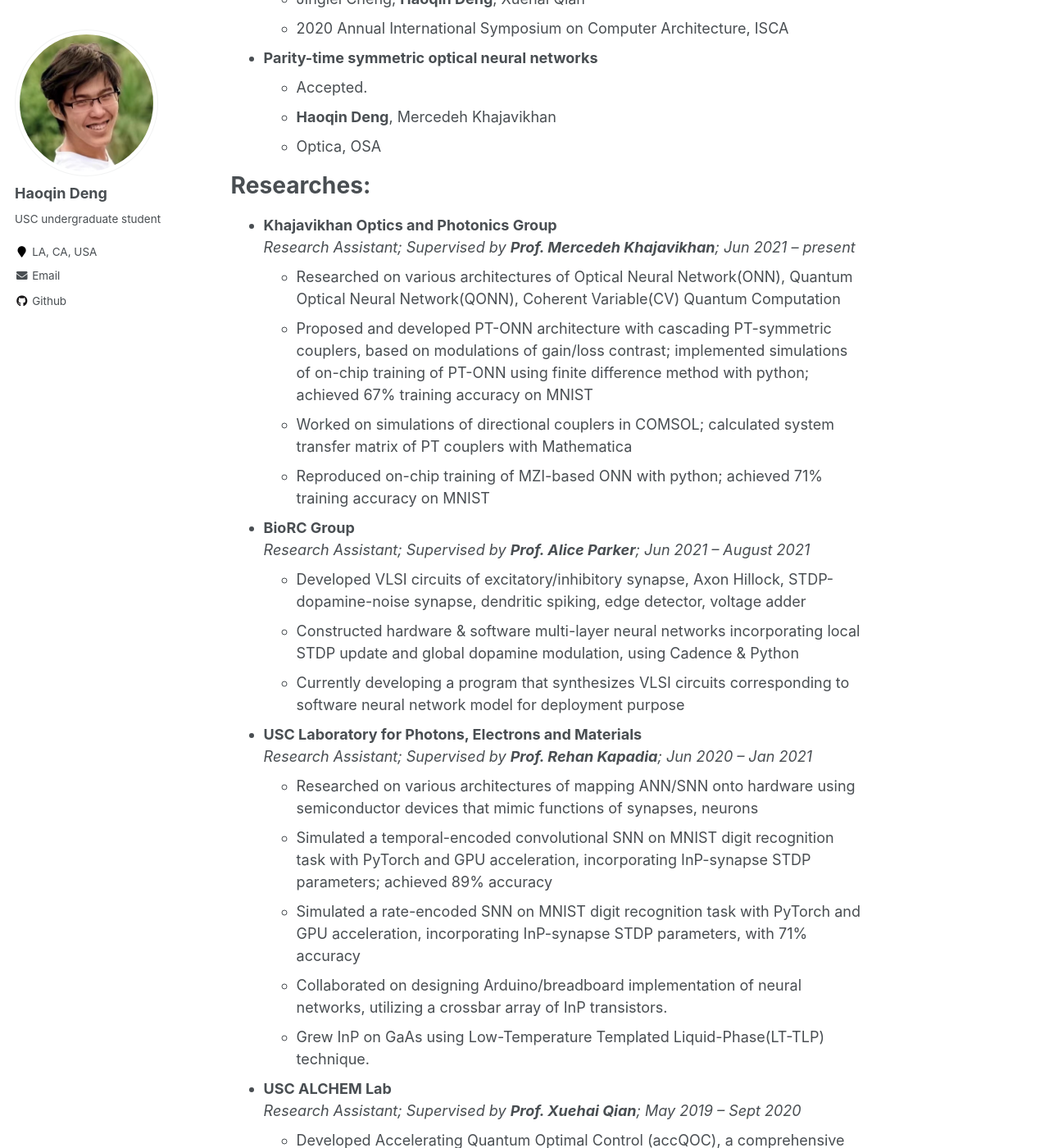
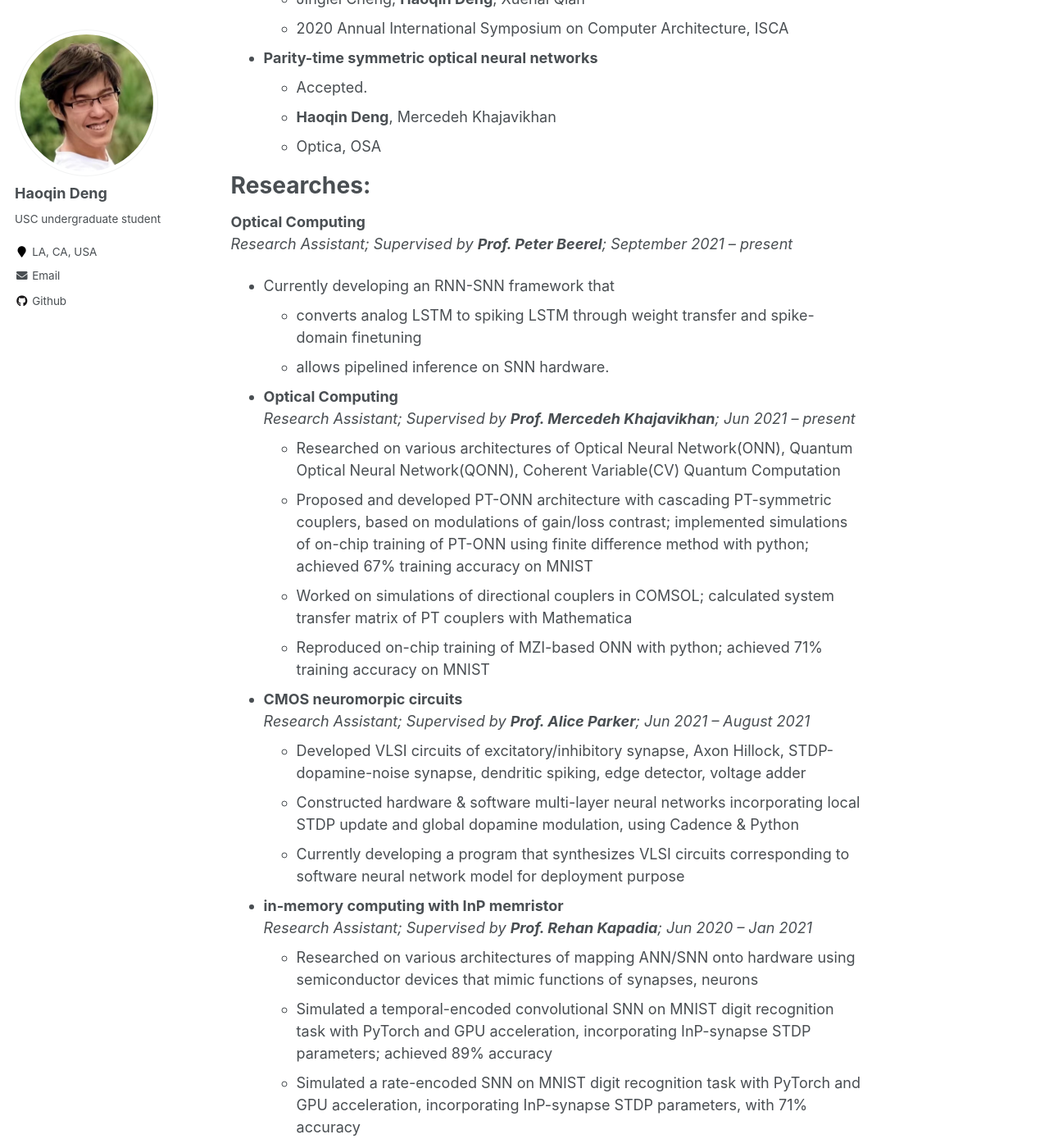
Before and after one commit to haoqindeng/haoqindeng.github.io, a Jekyll site: the page built from _pages/about.md, in a window 1280 px wide and 1400 px high, scrolled down 771 px. Shown: the whole window at 82% size. Built offline with Jekyll 4.4.1, drawn with Linux system fonts in a browser that asks for light colours; some of the changed text lies outside the part shown.

Commit message:
Update about.md

```diff
--- a/_pages/about.md
+++ b/_pages/about.md
@@ -39,21 +39,26 @@ Publications
 
 Researches:
 ======
+**Optical Computing**<br/>
+  *Research Assistant; Supervised by* ***Prof. Peter Beerel****; September 2021 – present*
+* Currently developing an RNN-SNN framework that
+  * converts analog LSTM to spiking LSTM through weight transfer and spike-domain finetuning
+  * allows pipelined inference on SNN hardware.
 
-* **Khajavikhan Optics and Photonics Group**<br/>
+* **Optical Computing**<br/>
   *Research Assistant; Supervised by* ***Prof. Mercedeh Khajavikhan****; Jun 2021 – present*
   * Researched on various architectures of Optical Neural Network(ONN), Quantum Optical Neural Network(QONN), Coherent Variable(CV) Quantum Computation
   * Proposed and developed PT-ONN architecture with cascading PT-symmetric couplers, based on modulations of gain/loss contrast; implemented simulations of on-chip training of PT-ONN using finite difference method with python; achieved 67% training accuracy on MNIST
   * Worked on simulations of directional couplers in COMSOL; calculated system transfer matrix of PT couplers with Mathematica
   * Reproduced on-chip training of MZI-based ONN with python; achieved 71% training accuracy on MNIST
 
-* **BioRC Group**<br/>
+* **CMOS neuromorpic circuits**<br/>
   *Research Assistant; Supervised by* ***Prof. Alice Parker****; Jun 2021 – August 2021*
   * Developed VLSI circuits of excitatory/inhibitory synapse, Axon Hillock, STDP-dopamine-noise synapse,  dendritic spiking, edge detector, voltage adder
   * Constructed hardware & software multi-layer neural networks incorporating local STDP update and global dopamine modulation, using Cadence & Python
   * Currently developing a program that synthesizes VLSI circuits corresponding to software neural network model for deployment purpose
 
-* **USC Laboratory for Photons, Electrons and Materials**<br/>
+* **in-memory computing with InP memristor**<br/>
   *Research Assistant; Supervised by* ***Prof. Rehan Kapadia****; Jun 2020 – Jan 2021*
   *	Researched on various architectures of mapping ANN/SNN onto hardware using semiconductor devices that mimic functions of synapses, neurons
   *	Simulated a temporal-encoded convolutional SNN on MNIST digit recognition task with PyTorch and GPU acceleration, incorporating InP-synapse STDP parameters; achieved 89% accuracy
@@ -61,7 +66,7 @@ Researches:
   *	Collaborated on designing Arduino/breadboard implementation of neural networks, utilizing a crossbar array of InP transistors.
   *	Grew InP on GaAs using Low-Temperature Templated Liquid-Phase(LT-TLP) technique.
 
-* **USC ALCHEM Lab**<br/>
+* **Quantum Computing**<br/>
   *Research Assistant; Supervised by* ***Prof. Xuehai Qian****; May 2019 – Sept 2020*
   * Developed Accelerating Quantum Optimal Control (accQOC), a comprehensive compilation methodology that accelerates pulse generation by 9X
     * partitioned DAG of quantum circuit into sub-components under size constraint
@@ -72,7 +77,7 @@ Researches:
     * optimized VQE measurement overhead through joint measurement of commuting Hamiltonians; projecting LI basis terms onto qubit computational basis using stabilizer formalism
     * attempted pulse-level optimization of VQE circuits using Qiskit open-pulse and QOC
 
-* **USC IMEDE Lab**<br/>
+* **Signal Sampling**<br/>
   *Research Assistant; Supervised by* ***Prof. Manual Monge****; Mar 2019 – Mar 2020*
   * Corroborated on designing a neural-signal sampling device
   * Realized data transfer between FPGA and PC using Opal-Kelly’s API; implemented SPI protocol to transfer data between FPGAs; visualized data on PC end with matplotlib library
@@ -100,7 +105,10 @@ Hackthones
 
 
 Class Projects
-======
+* RL in games
+  * Developed customized gym-compatible, overhead-shooting game environment with pygame
+  * Trained AI agents to achieve close to full score with Deep Q learning (DQN), written with PyTorch
+  * Currently extending the current framework to allow multi-player collaboration
 * CMOS VLSI
   *	Implemented a 32 bit MAC unit with Brent-kung Adder and Array Multiplier;
   *	Created schematics and drew layouts using Cadence
```
